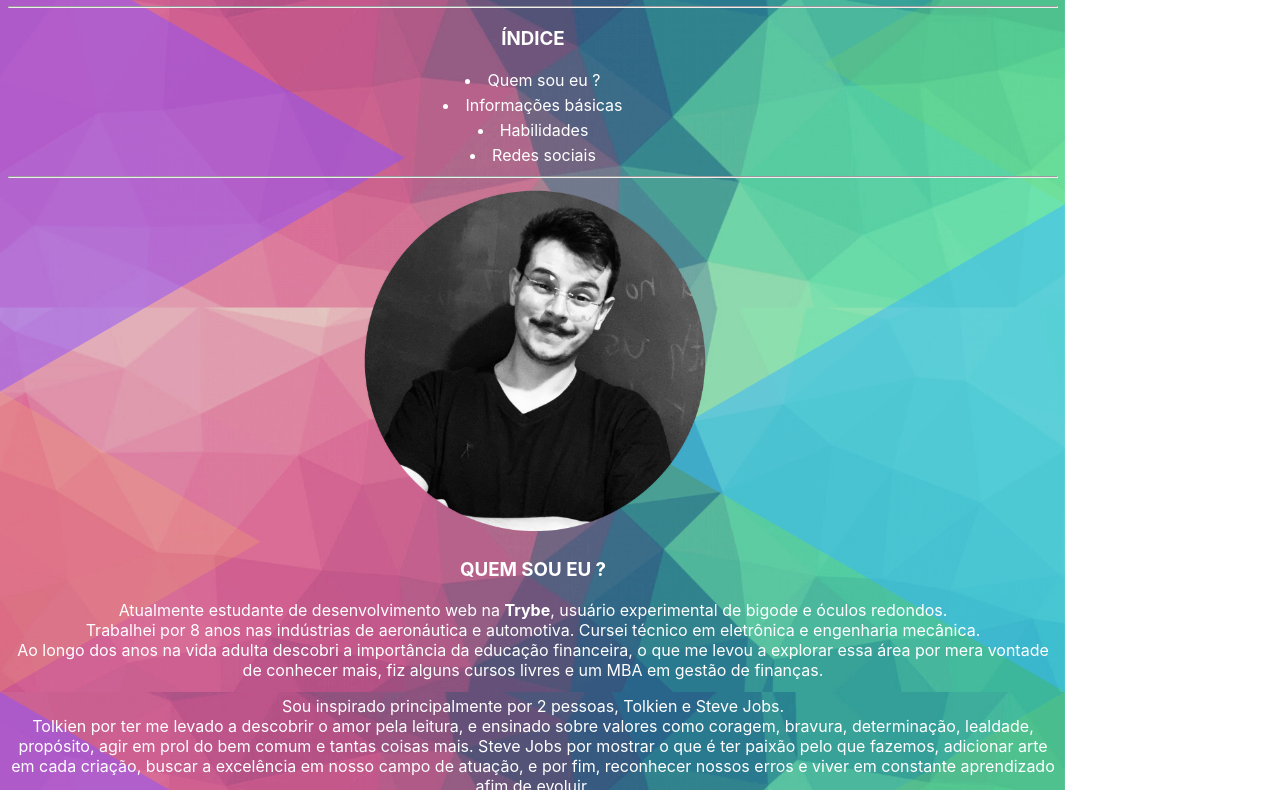
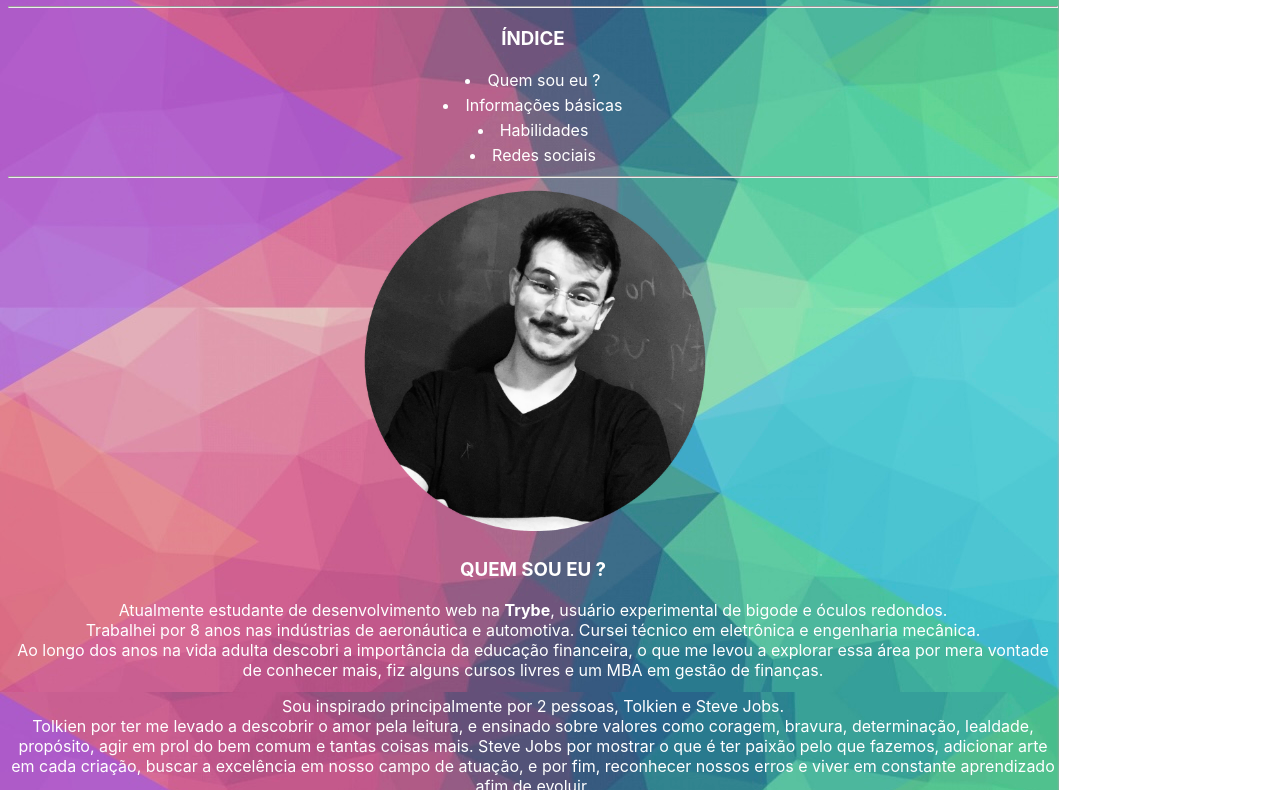
Before and after one commit to Nikolas-Firmo-Cardoso/Nikolas-Firmo-Cardoso.github.io, a plain HTML site: page index.html in a window 1280 px wide. Shown: the part 76-866 px from the top of the page. Drawn offline with Linux system fonts and the light colour scheme.

Commit message:
atualiza back.g

```diff
--- a/index.html
+++ b/index.html
@@ -14,7 +14,7 @@
         }
 
         .background-image {
-            background-image: url('/art7.png');
+            background-image: url('/art8.jpg');
             background-repeat:repeat-y;
         }
 
```
Also changed, not shown: art8.jpg (added).
